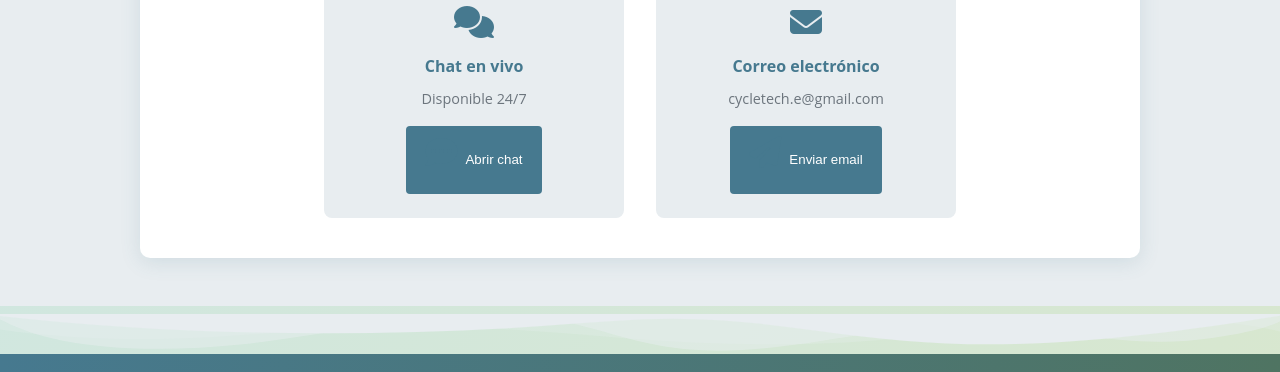
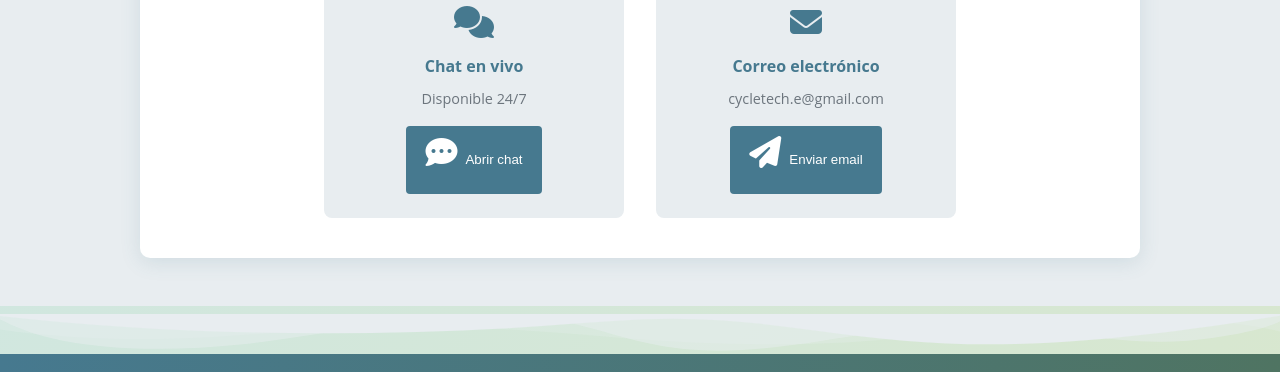
Before and after one commit to Tomasra98/CycleTech, a plain HTML site: page vistas/faq.html in a window 1280 px wide. Shown: the part 1000-1372 px from the top of the page. Drawn offline with Linux system fonts and the light colour scheme; files whose address does not match are found by name.

Commit message:
Color de iconos cambiado

```diff
--- a/vistas/faq.html
+++ b/vistas/faq.html
@@ -166,16 +166,16 @@
               <h4>Chat en vivo</h4>
               <p>Disponible 24/7</p>
               <button class="contact-btn">
-                <i class="fas fa-comment-dots"></i> Abrir chat
+                <i class="fas fa-comment-dots white" style="color: #ffffff"></i> Abrir chat
               </button>
             </div>
 
             <div class="contact-method">
-              <i class="fas fa-envelope"></i>
+              <i class="fas fa-envelope "></i>
               <h4>Correo electrónico</h4>
               <p>cycletech.e@gmail.com</p>
               <button class="contact-btn">
-                <i class="fas fa-paper-plane"></i> Enviar email
+                <i class="fas fa-paper-plane" style="color: #ffffff"></i> Enviar email
               </button>
             </div>
           </div>
```
